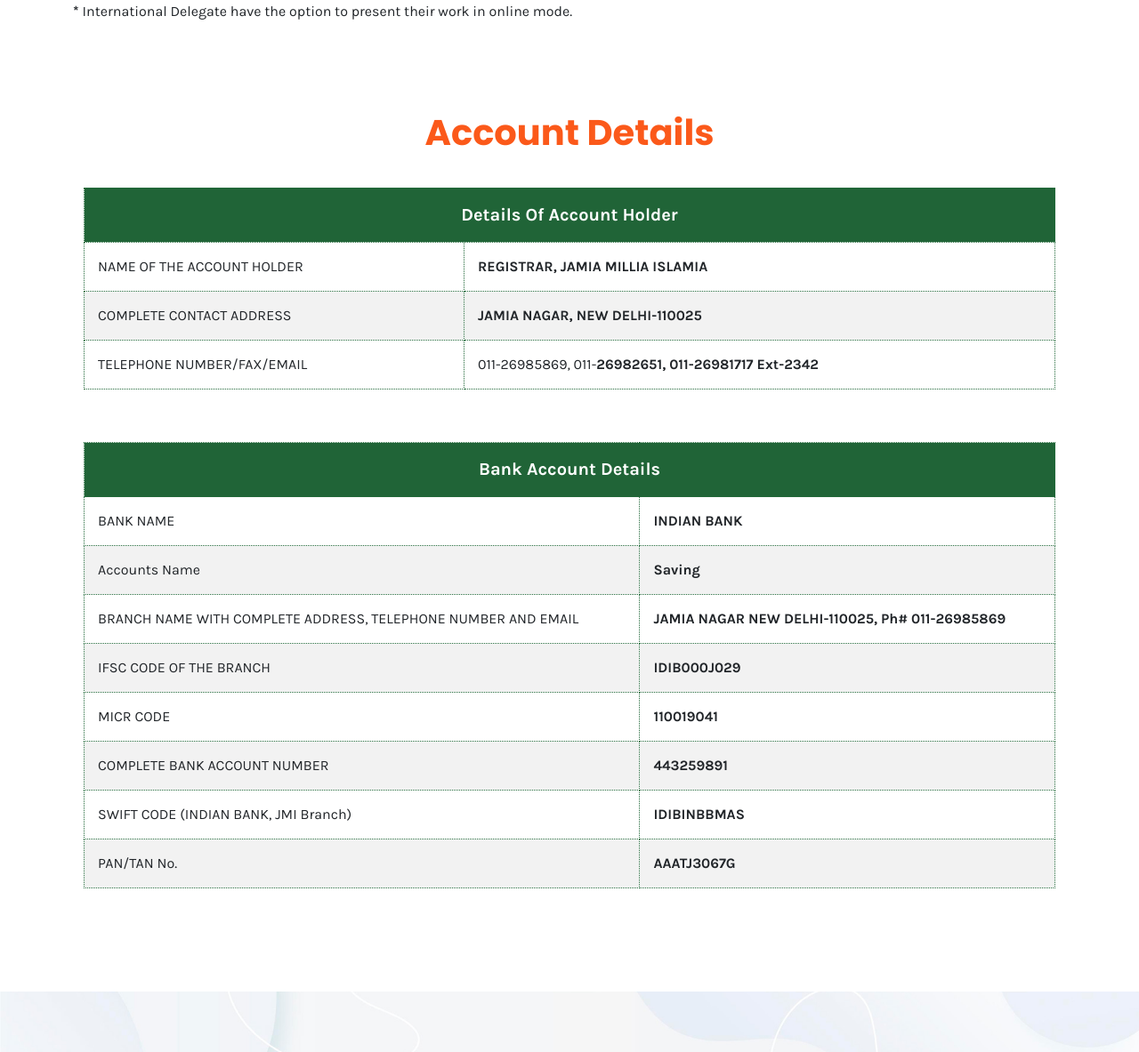
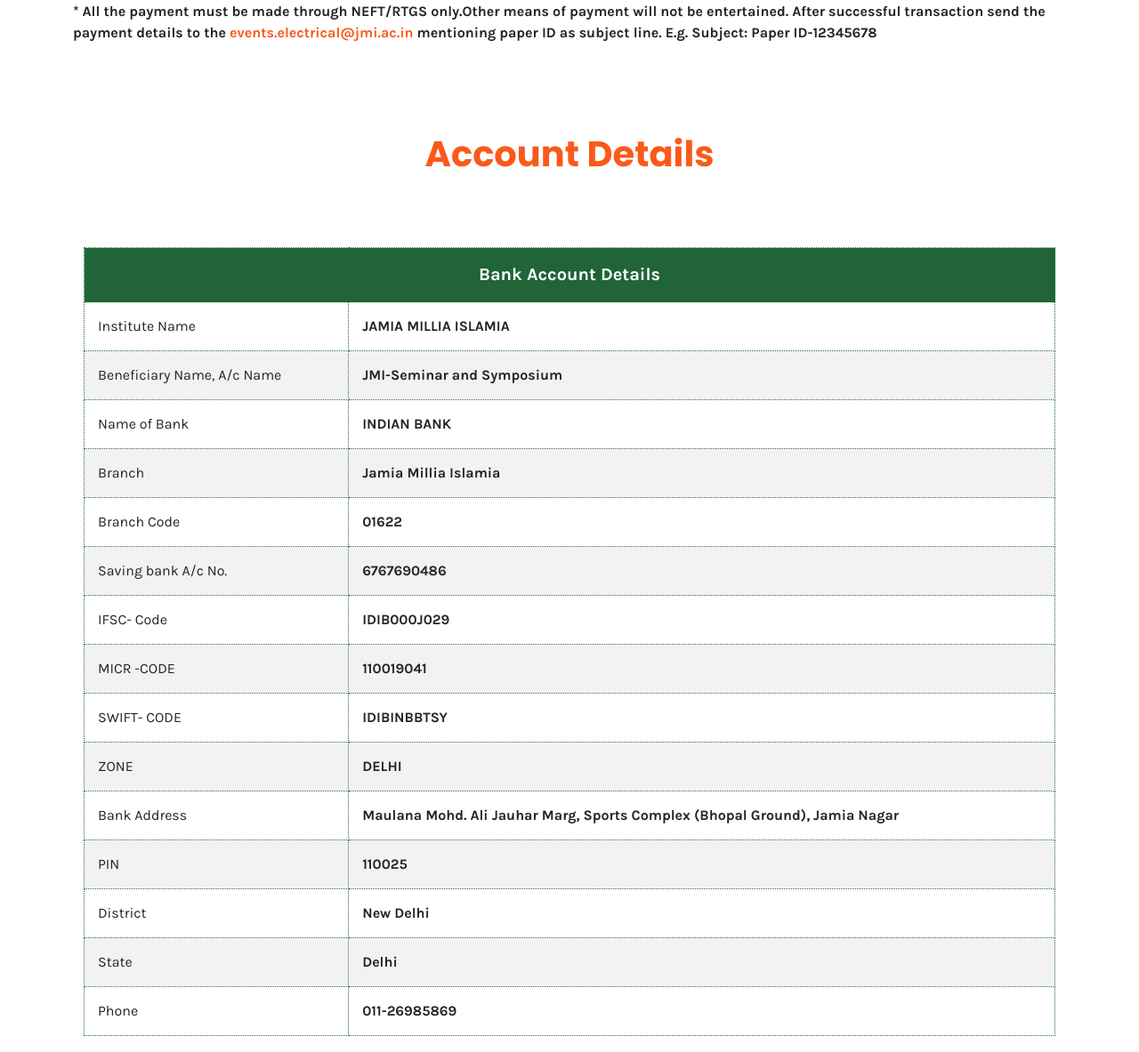
Before and after one commit to webdeveloperjmi/reedconjmi.github.io, a plain HTML site: page registration.html in a window 1280 px wide. Shown: the part 1061-2244 px from the top of the page at 89% size. Drawn offline with Linux system fonts and the light colour scheme.

Commit message:
update registration detail
update registration detail

```diff
--- a/registration.html
+++ b/registration.html
@@ -87,8 +87,8 @@
                                     </tr>
                                     <tr>
                                         <td><strong>CATEGORY </strong></td>
-                                        <td> <strong>Early Bird Registration till 16th March 2023</strong> </td>
-                                         <td> <strong>Registration after 16th March 2023</strong> </td>
+                                        <td> <strong>Early Bird Registration till 31 March 2023</strong> </td>
+                                         <td> <strong>Registration after 31st March 2023</strong> </td>
                                     </tr>
                                     <tr>
                                         <td> Professionals</td>
@@ -119,34 +119,16 @@
                                 </tbody>
                             </table>
                             Discount to IEEE Members = 20%(Applicable to all category)<br>
-                             <strong>* </strong> International Delegate have the option to present their work in online mode.
+                             <strong>* All the payment must be made through NEFT/RTGS only.Other means of payment will not be entertained. After successful transaction send the payment details to the <a href="#" style="text-align: center;color: #fb591a;"  ><span>events.electrical@jmi.ac.in</span> </a> mentioning paper ID as subject line. E.g. Subject: Paper ID-12345678</strong>
+                             <br>
+
                         </div>
             <div class="blog-area pt-100 pb-100">
                 <div class="container">
 
                     <div class="section-title">
                         <h1 style="text-align: center;color: #fb591a;" class="responsive">Account Details</h1>
-                    </div>
-                    <div class="row justify-content-center">
-                        <div class="col-lg-12 col-md-12">
-                            <table class="table table-bordered table-striped table-hover">
-                                <tbody>
-                                    <tr>
-                                        <td class="text-center" colspan="4" style="background: #22693a;color: white;">
-                                            <strong style="font-size: 20px;">Details Of Account Holder </strong>
-                                        </td>
-                                    </tr>
-                                    <tr>
-                                        <td> NAME OF THE ACCOUNT HOLDER </td>
-                                        <td> <strong>REGISTRAR, JAMIA MILLIA ISLAMIA</strong> </td>
-                                    </tr>
-                                    <tr>
-                                        <td> COMPLETE CONTACT ADDRESS </td>
-                                        <td> <strong>JAMIA NAGAR, NEW DELHI-110025</strong> </td>
-                                    </tr>
-                                    <tr>
-                                        <td> TELEPHONE NUMBER/FAX/EMAIL </td>
-                                        <td> 011-26985869, 011-<strong>26982651, 011-26981717 Ext-2342</strong> </td>
+
                                     </tr>
                                 </tbody>
                             </table>
@@ -161,37 +143,65 @@
                                         </td>
                                        </tr>
                                     <tr>
-                                        <td> BANK NAME </td>
+                                        <td> Institute Name </td>
+                                        <td> <strong>JAMIA MILLIA ISLAMIA</strong> </td>
+                                         </tr>
+                                    <tr>
+                                        <td> Beneficiary Name, A/c Name </td>
+                                        <td> <strong>JMI-Seminar and Symposium</strong> </td>
+                                         </tr>
+                                          <tr>
+                                        <td> Name of Bank </td>
                                         <td> <strong>INDIAN BANK</strong> </td>
                                     </tr>
                                     <tr>
-                                        <td> Accounts Name </td>
-                                        <td> <strong>Saving</strong> </td>
+                                        <td> Branch </td>
+                                        <td> <strong>Jamia Millia Islamia</strong> </td>
                                          </tr>
                                            <tr>
-                                        <td> BRANCH NAME WITH COMPLETE ADDRESS, TELEPHONE NUMBER AND EMAIL </td>
-                                        <td> <strong>JAMIA NAGAR</strong> <strong>NEW DELHI-110025,</strong> <strong>Ph#
-                                                011-26985869</strong> </td>
+                                        <td> Branch Code </td>
+                                        <td> <strong>01622</strong> </td>
                                          </tr>
                                     <tr>
-                                        <td> IFSC CODE OF THE BRANCH </td>
+                                       <td> Saving bank A/c No. </td>
+                                        <td> <strong>6767690486</strong> </td>
+                                         </tr>
+                                    <tr>
+                                        <td> IFSC- Code </td>
                                         <td> <strong>IDIB000J029</strong> </td>
                                          </tr>
                                     <tr>
-                                        <td> MICR CODE </td>
+                                        <td> MICR -CODE </td>
                                         <td> <strong>110019041</strong> </td>
                                             </tr>
                                     <tr>
-                                        <td> COMPLETE BANK ACCOUNT NUMBER </td>
-                                        <td> <strong>443259891</strong> </td>
+                                        <td> SWIFT- CODE </td>
+                                        <td> <strong>IDIBINBBTSY</strong> </td>
                                             </tr>
                                     <tr>
-                                        <td> SWIFT CODE (INDIAN BANK, JMI Branch) </td>
-                                        <td> <strong>IDIBINBBMAS</strong> </td>
+                                        <td> ZONE </td>
+                                        <td> <strong>DELHI</strong> </td>
                                     </tr>
                                     <tr>
-                                        <td> PAN/TAN No. </td>
-                                        <td> <strong>AAATJ3067G</strong> </td>
+                                        <td> Bank Address </td>
+                                        <td> <strong>Maulana Mohd. Ali Jauhar Marg,</strong> <strong>Sports Complex (Bhopal Ground),</strong> <strong>Jamia Nagar</strong> </td>
+                                    </tr>
+                                    <tr>
+                                        <td> PIN </td>
+                                        <td> <strong>110025</strong> </td>
+                                </tr>
+                                    <tr>
+                                        <td> District </td>
+                                        <td> <strong>New Delhi</strong> </td>
+                                        </tr>
+                                    <tr>
+                                        <td> State </td>
+                                        <td> <strong>Delhi</strong> </td>
+
+                                    </tr>
+                                    <tr>
+                                        <td> Phone </td>
+                                        <td> <strong>011-26985869</strong> </td>
                                     </tr>
                                 </tbody>
                             </table>
```
Lines whose indentation alone changed are shown as unchanged.
